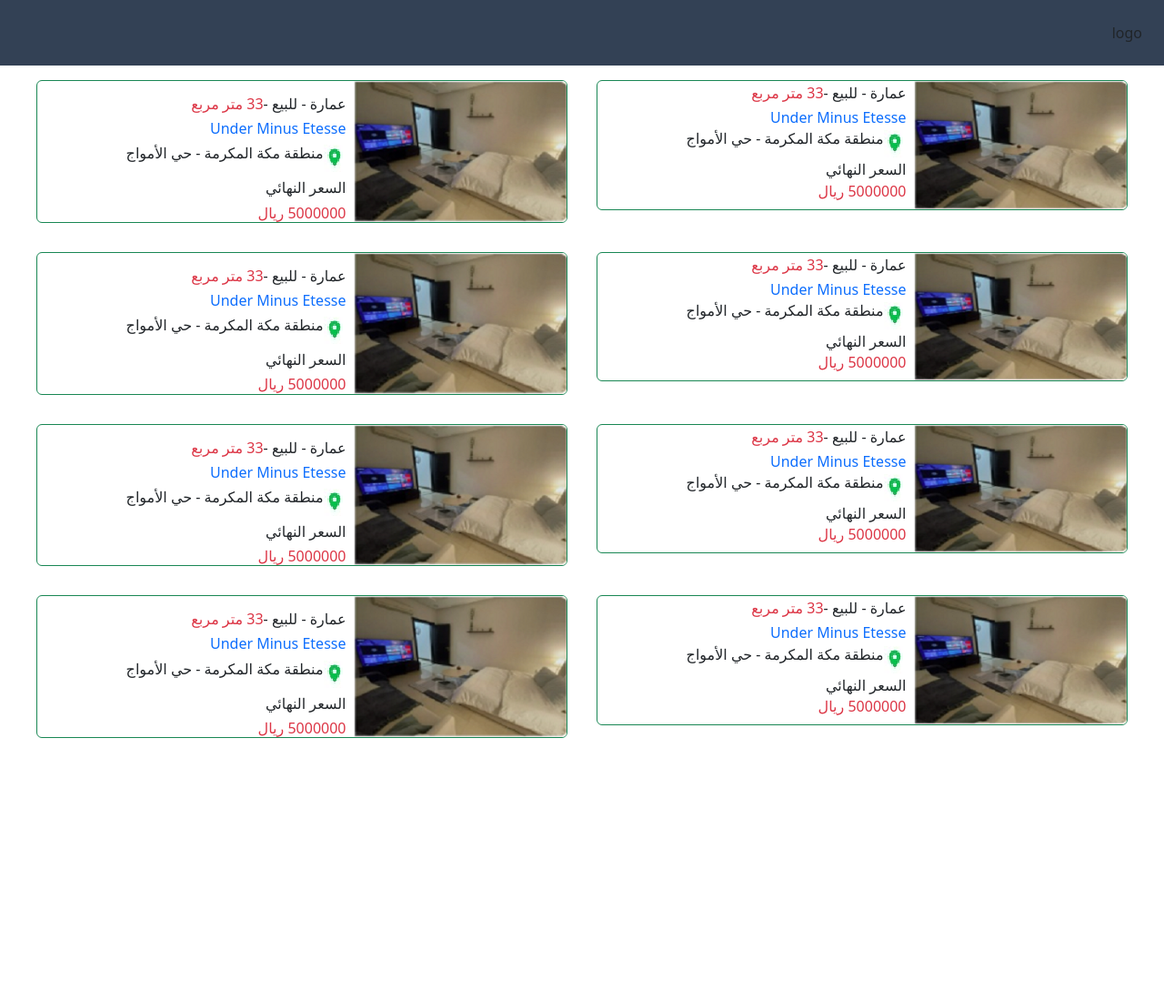
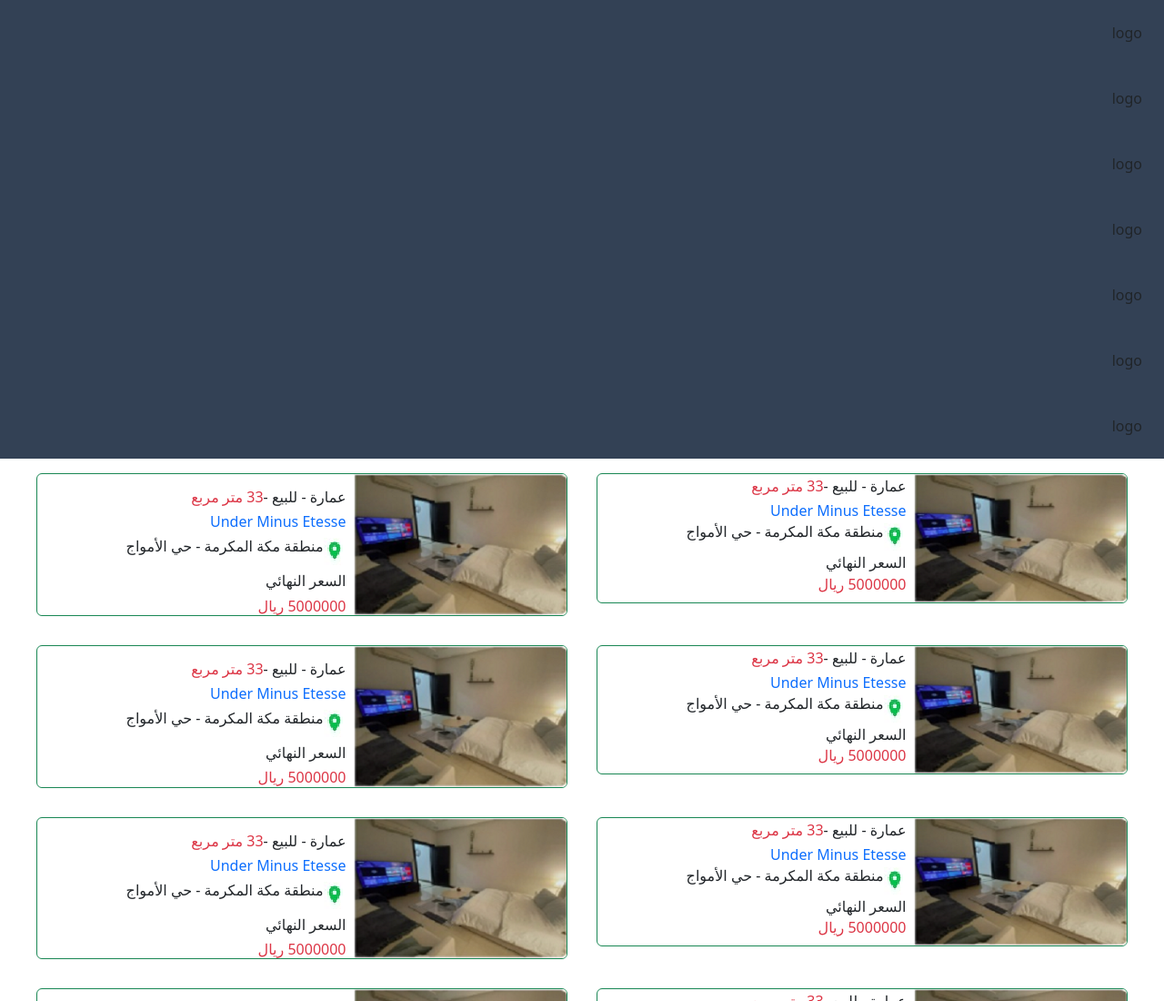
Before and after one commit to hamzakattagit/new-repo, a plain HTML site: page index.html in a window 1280 px wide. Shown: the top 1100 px of the page at 91% size. Before the commit the page ends 827 px from the top, so only its background shows below. Drawn offline with Linux system fonts and the light colour scheme.

Commit message:
added new navs

```diff
--- a/index.html
+++ b/index.html
@@ -9,6 +9,24 @@
 
 <body dir="rtl">
 
+    <nav class="container mx-auto p-6 bg-slate-700 ">
+        logo
+    </nav>
+    <nav class="container mx-auto p-6 bg-slate-700 ">
+        logo
+    </nav>
+    <nav class="container mx-auto p-6 bg-slate-700 ">
+        logo
+    </nav>
+    <nav class="container mx-auto p-6 bg-slate-700 ">
+        logo
+    </nav>
+    <nav class="container mx-auto p-6 bg-slate-700 ">
+        logo
+    </nav>
+    <nav class="container mx-auto p-6 bg-slate-700 ">
+        logo
+    </nav>
     <nav class="container mx-auto p-6 bg-slate-700 ">
         logo
     </nav>
```
Lines whose indentation alone changed are shown as unchanged.
